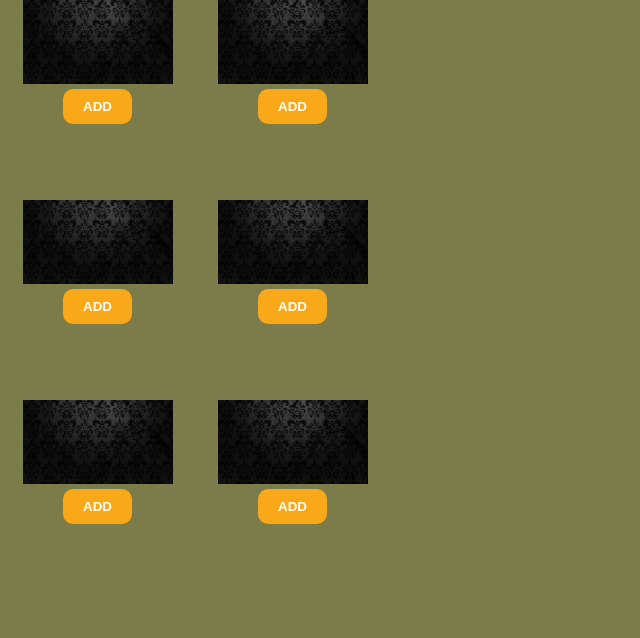
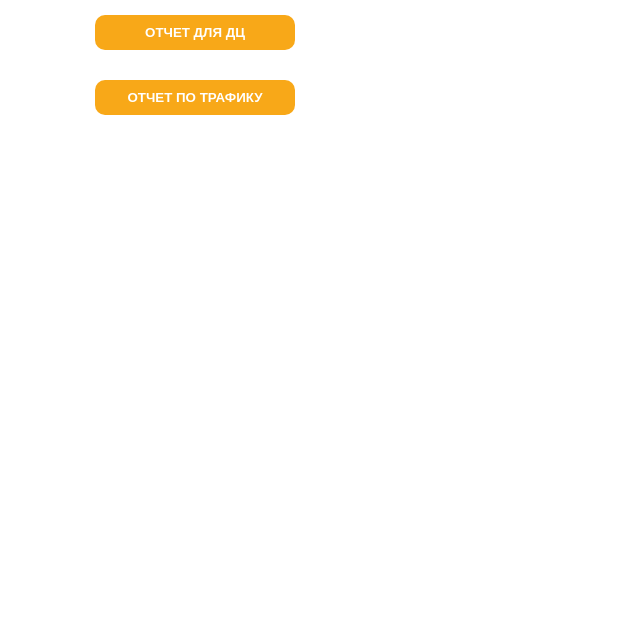
Before and after one commit to Datsart/tg_bot_report, a Flask app: page /app in a window 1280 px wide. Shown: the top 638 px of the page, without its empty margins (0-640 px from the left). Run offline with Flask 3, Linux system fonts and the light colour scheme; some libraries are stand-ins or nearby versions.

Commit message:
1 и 2 страница фронта

```diff
--- a/app.js
+++ b/app.js
@@ -1,96 +1,12 @@
-let tg = window.Telegram.WebApp;
-
-tg.expand();
-
-tg.MainButton.textColor = '#FFFFFF';
-tg.MainButton.color = '#2cab37';
-
-let item = "";
-
-let btn1 = document.getElementById("btn1");
-let btn2 = document.getElementById("btn2");
-let btn3 = document.getElementById("btn3");
-let btn4 = document.getElementById("btn4");
-let btn5 = document.getElementById("btn5");
-let btn6 = document.getElementById("btn6");
-
-btn1.addEventListener("click", function(){
-	if (tg.MainButton.isVisible) {
-		tg.MainButton.hide();
-	}
-	else {
-		tg.MainButton.setText("Вы выбрали товар 1!");
-		item = "1";
-		tg.MainButton.show();
-	}
-});
-
-btn2.addEventListener("click", function(){
-	if (tg.MainButton.isVisible) {
-		tg.MainButton.hide();
-	}
-	else {
-		tg.MainButton.setText("Вы выбрали товар 2!");
-		item = "2";
-		tg.MainButton.show();
-	}
-});
-
-btn3.addEventListener("click", function(){
-	if (tg.MainButton.isVisible) {
-		tg.MainButton.hide();
-	}
-	else {
-		tg.MainButton.setText("Вы выбрали товар 3!");
-		item = "3";
-		tg.MainButton.show();
-	}
-});
-
-btn4.addEventListener("click", function(){
-	if (tg.MainButton.isVisible) {
-		tg.MainButton.hide();
-	}
-	else {
-		tg.MainButton.setText("Вы выбрали товар 4!");
-		item = "4";
-		tg.MainButton.show();
-	}
-});
-
-btn5.addEventListener("click", function(){
-	if (tg.MainButton.isVisible) {
-		tg.MainButton.hide();
-	}
-	else {
-		tg.MainButton.setText("Вы выбрали товар 5!");
-		item = "5";
-		tg.MainButton.show();
-	}
-});
-
-btn6.addEventListener("click", function(){
-	if (tg.MainButton.isVisible) {
-		tg.MainButton.hide();
-	}
-	else {
-		tg.MainButton.setText("Вы выбрали товар 6!");
-		item = "6";
-		tg.MainButton.show();
-	}
-});
+document.addEventListener('DOMContentLoaded', function (event) {
+    document.getElementById('second_menu').style.display = 'none'
+    let buttons_first_menu = document.querySelectorAll('#first_menu .btn')
+    buttons_first_menu.forEach(function (button) {
+        button.addEventListener('click', function () {
+            document.getElementById('second_menu').style.display = 'block'
+            document.getElementById('first_menu').style.display = 'none'
 
 
-Telegram.WebApp.onEvent("mainButtonClicked", function(){
-	tg.sendData(item);
-});
-
-
-let usercard = document.getElementById("usercard");
-
-let p = document.createElement("p");
-
-p.innerText = `${tg.initDataUnsafe.user.first_name}
-${tg.initDataUnsafe.user.last_name}`;
-
-usercard.appendChild(p);
+        })
+    })
+})
--- a/app.py
+++ b/app.py
@@ -1,7 +1,6 @@
-from flask import Flask, render_template
-import os
+from flask import Flask, render_template, send_from_directory
 
-app = Flask(__name__, template_folder='./static', static_folder='./static')
+app = Flask(__name__, static_folder='static', template_folder='static')
 
 
 @app.route('/app', methods=['GET', 'POST'])
@@ -9,5 +8,11 @@ def login():
     return render_template('index.html')
 
 
+# Маршрут для файла app.js
+@app.route('/app.js')
+def serve_js():
+    return send_from_directory('.', 'app.js')
+
+
 if __name__ == '__main__':
-    app.run(host='0.0.0.0', port=int(os.environ.get('PORT', 8000)), debug=True)
+    app.run(host='0.0.0.0', port=8000, debug=True)
--- a/static/index.html
+++ b/static/index.html
@@ -4,42 +4,44 @@
     <meta charset="UTF-8">
     <meta name="viewport" content="width=device-width, initial-scale=1.0">
     <link rel="stylesheet" href="/static/styles.css">
+
     <title>Document</title>
 </head>
 <body>
 <div class="container">
-		<div class="inner">
+    <div class="inner" id="first_menu">
         <div class="item">
-				<img src="/static/media/1.jpg" alt="" class="img">
-				<button class="btn" id="btn1">Add</button>
+            <button class="btn" id="btn1">Отчет для ДЦ</button>
         </div>
         <div class="item">
-				<img src="/static/media/1.jpg" alt="" class="img">
-				<button class="btn" id="btn2">Add</button>
+            <button class="btn" id="btn2">Отчет по трафику</button>
+        </div>
+    </div>
+    <div class="inner" id="second_menu">
+        <div class="item">
+            <button class="btn" id="btn3">Проект А</button>
         </div>
         <div class="item">
-				<img src="/static/media/1.jpg" alt="" class="img">
-				<button class="btn" id="btn3">Add</button>
+            <button class="btn" id="btn4">Проект Б</button>
         </div>
         <div class="item">
-				<img src="/static/media/1.jpg" alt="" class="img">
-				<button class="btn" id="btn4">Add</button>
+            <button class="btn" id="btn5">Проект С</button>
         </div>
         <div class="item">
-				<img src="/static/media/1.jpg" alt="" class="img">
-				<button class="btn" id="btn5">Add</button>
+            <button class="btn" id="btn6">Выбрать все</button>
         </div>
         <div class="item">
-				<img src="/static/media/1.jpg" alt="" class="img">
-				<button class="btn" id="btn6">Add</button>
+            <button class="btn" id="btn7">Далее</button>
+        </div>
+        <div class="item">
+            <button class="btn" id="btn8">Назад</button>
         </div>
     </div>
 </div>
-	<div class="usercard" id="usercard">
 
-	</div>
 
 <script src="https://telegram.org/js/telegram-web-app.js"></script>
-	<script src="/app.js"></script>
+<script src="../app.js"></script>
+
 </body>
 </html>
--- a/static/styles.css
+++ b/static/styles.css
@@ -2,8 +2,8 @@ body {
 	margin: 0;
 	padding: 0;
 	font-size: 18px;
-	color: #9f4977;
-	background: #7c7c4b;
+	color: #bf3882;
+	background: #ffffff;
 }
 
 .container {
@@ -11,20 +11,23 @@ body {
 }
 
 .inner {
-	display: grid;
-	grid-template-columns: 1fr 1fr;
-	grid-template-rows: 200px 200px 200px;
+
+	/*grid-template-columns: 1fr 1fr;*/
+	/*grid-template-rows: 200px 200px 200px;*/
 }
 
 .img {
 	width: 150px;
+
 }
 
 .item {
+
 	text-align: center;
 }
 
 .btn {
+	width: 200px;
 	display: inline-block;
 	padding: 10px 20px;
 	border: none;
@@ -33,7 +36,8 @@ body {
 	color: #fff;
 	text-transform: uppercase;
 	font-weight: 700;
-
+	margin-top: 15px;
+	margin-bottom: 15px;
 	transition: background .2s linear;
 }
 
```
Lines whose indentation alone changed are shown as unchanged.
